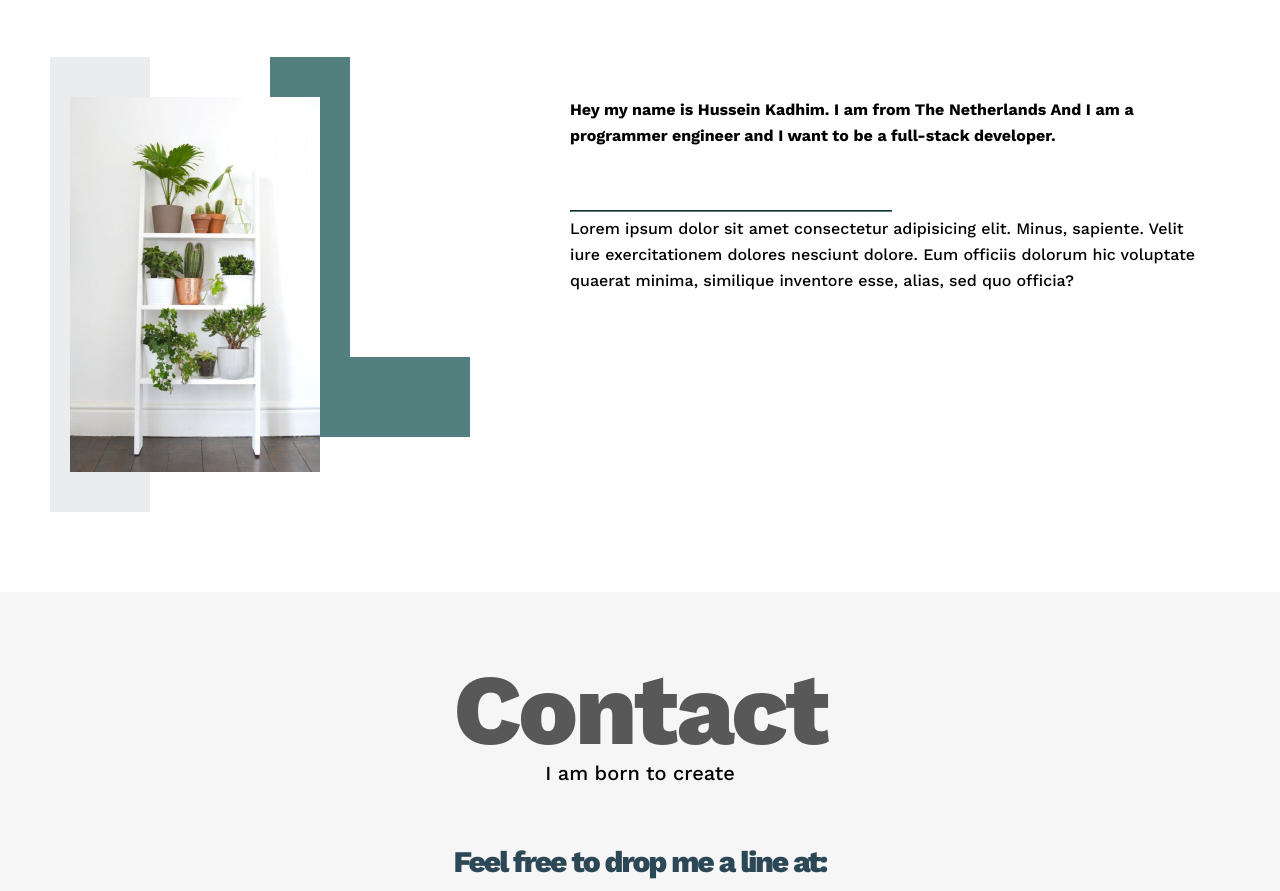
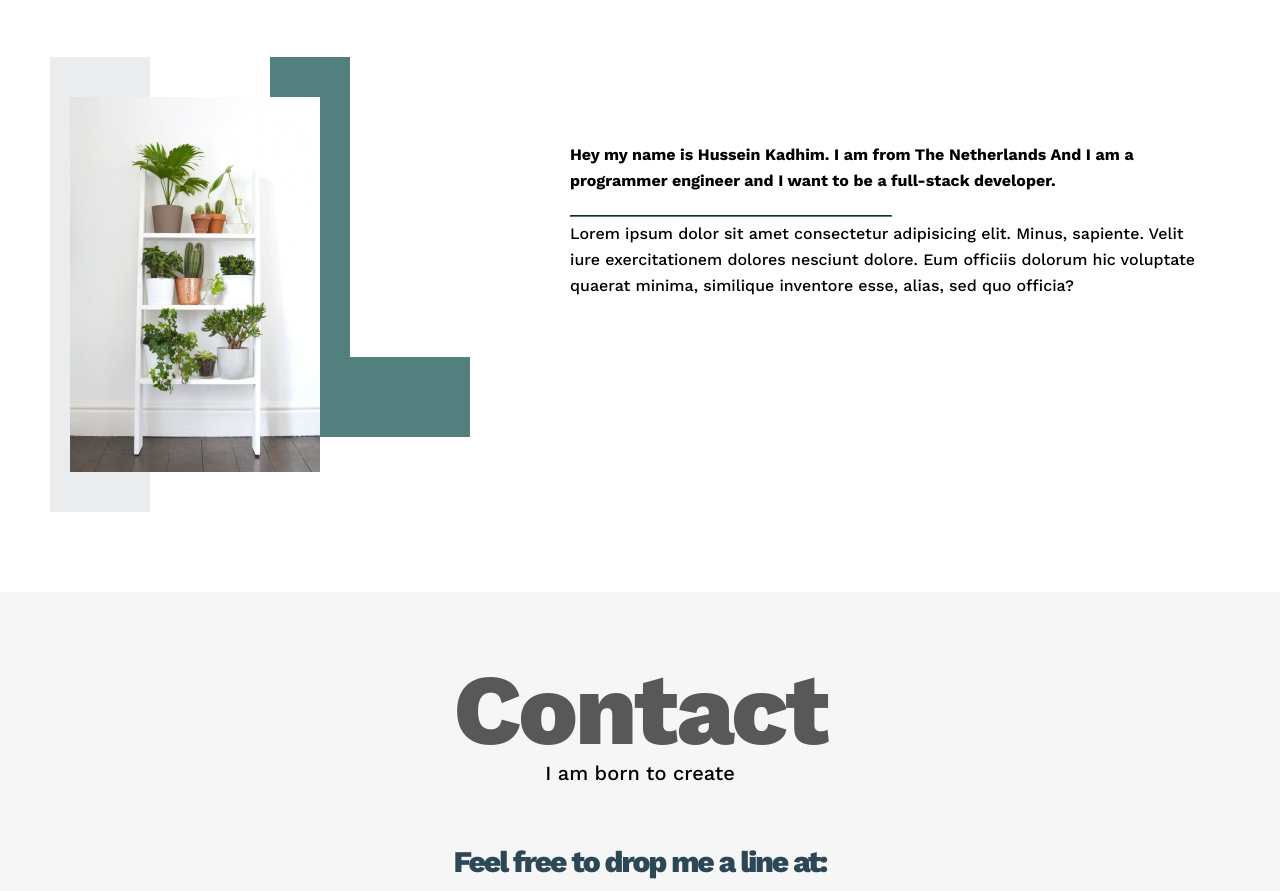
Before and after one commit to Hussein-kadhim/HTML-CSS-TEMPLATE-ONE, a website built with Parcel: page index.html in a window 1280 px wide. Shown: the part 2950-3841 px from the top of the page. Built offline with nearby package versions, Linux system fonts and the light colour scheme.

Commit message:
padding top margin bottom

```diff
--- a/css/leon.css
+++ b/css/leon.css
@@ -495,12 +495,13 @@ body {
 
 .about .about-content .text {
     flex-basis: calc(100% - 500px);
+    padding-top: 45px;
 }
 
 .about .about-content .text p:first-of-type {
     font-weight: bold;
     line-height: 1.6;
-    margin-bottom: 50px;
+    margin-bottom: 10px;
 }
 
 .about .about-content .text hr {
```
